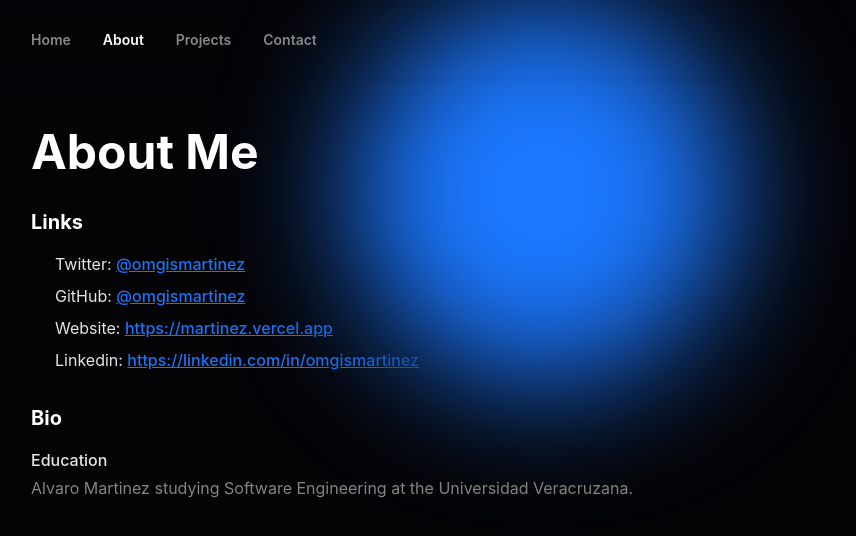
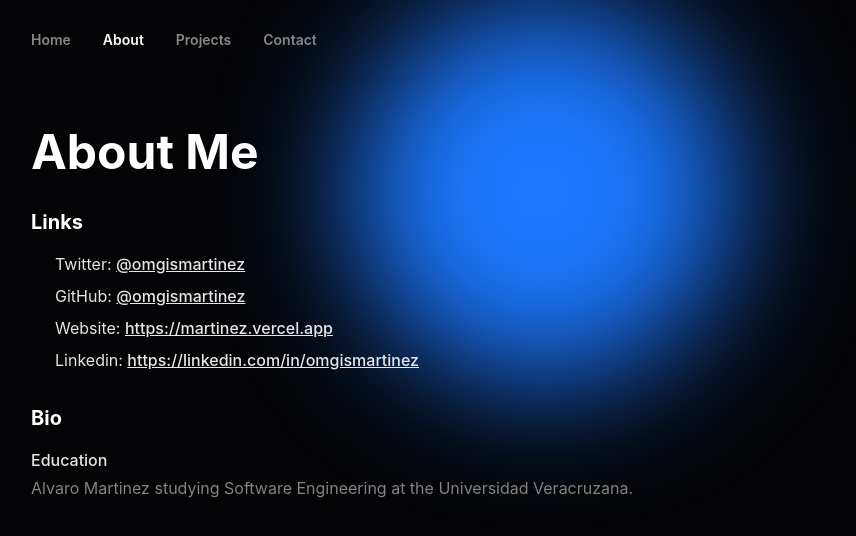
Before and after one commit to soymartinez/martinez, a Next.js app: page /about in a window 1280 px wide. Shown: the top 536 px of the page, without its empty margins (225-1081 px from the left). Built offline with nearby package versions, Linux system fonts and the light colour scheme.

Commit message:
🌌 refactor (about): links text color

```diff
--- a/pages/about.js
+++ b/pages/about.js
@@ -17,7 +17,7 @@ export default function About() {
                     <ul className='flex flex-col gap-2 pl-6 transition-colors'>
                         {Links.map(({ name, url, username }) => (
                             <li key={name} className='transition-all text-neutral'>
-                                {name}: <a className='mix-blend-difference font-medium text-primary hover:opacity-60 underline' href={url}>{username || url}</a>
+                                {name}: <a className='font-medium text-white/90 hover:opacity-60 underline' href={url}>{username || url}</a>
                             </li>
                         ))}
                     </ul>
```
